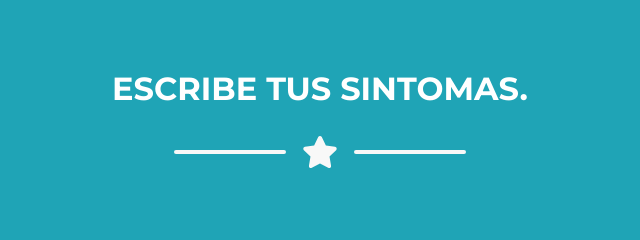
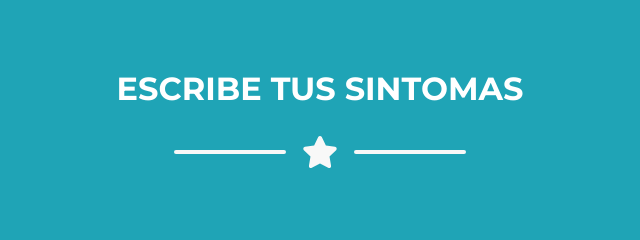
Before and after one commit to rainuxxx/ExperienciaN2_001V, a plain HTML site: page sintomas.html in a window 1280 px wide. Shown: the part 130-370 px from the top of the page, 320-960 px from the left. Drawn offline with nearby package versions, Linux system fonts and the light colour scheme.

Commit message:
Se ha agregado trabaja.html

```diff
--- a/sintomas.html
+++ b/sintomas.html
@@ -52,7 +52,7 @@
         <!-- Masthead-->
         <header class="masthead bg-primary text-white text-center">
 		<!-- Contact Section Heading-->
-                <h2 class="page-section-heading text-center text-uppercase text-secondary1 mb-0">Escribe tus sintomas.</h2>
+                <h2 class="page-section-heading text-center text-uppercase text-secondary1 mb-0">Escribe tus sintomas</h2>
 
                 <!-- Icon Divider-->
                 <div class="divider-custom1">
```
Also changed, not shown: trabaja.html (+1 -1 lines).
